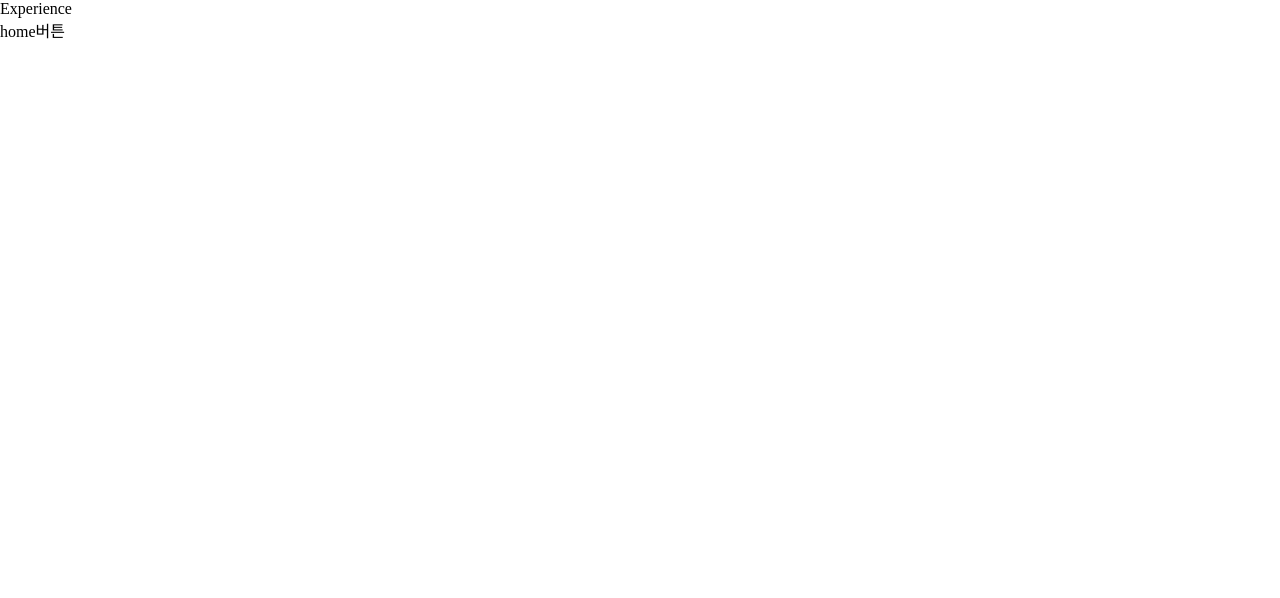
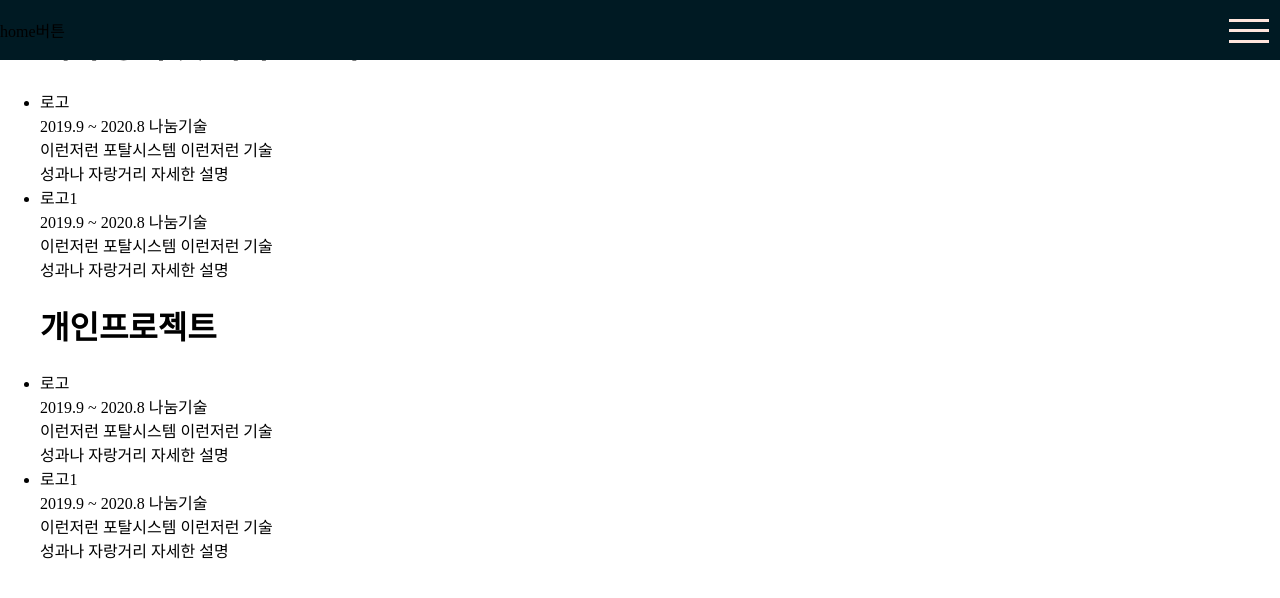
Before and after one commit to Bearsharks/portfolio, a React (Create React App) app: page /portfolio/projects in a window 1280 px wide. Shown: the top 598 px of the page. Built offline with nearby package versions, Linux system fonts and the light colour scheme.

Commit message:
이름변경

```diff
--- a/src/About.js
+++ b/src/About.js
@@ -83,7 +83,7 @@ function About(props) {
                 <h1>About</h1>
             </div>
             <div
-                className={`about-box about-box--reverse-blueblack`}
+                className={`about-box`}
                 onMouseDown={onMouseDownHandler}
                 onMouseMove={onMouseMoveHandler}
                 onMouseUp={onMouseUpHandler}
--- a/src/About.scss
+++ b/src/About.scss
@@ -16,8 +16,6 @@
     @include blueblack();
 }
 
-.about-box--reverse-blueblack{
-}
 
 .skill-box-wrapper{
     user-select: none;
@@ -65,8 +63,8 @@
     0% {
         transform: rotateZ(90deg) translateY(0px);
     }
-    30% {
-        transform: rotateZ(90deg) rotateX(-45deg) translateY(10px);
+    50% {
+        transform: rotateZ(90deg) rotateX(-45deg) translateY(15px);
     }
     100% {
         transform: rotateZ(90deg) translateY(0px);
@@ -76,8 +74,8 @@
     0% {
         transform: rotateZ(270deg) translateY(0px);
     }
-    30% {
-        transform: rotateZ(270deg) rotateX(-45deg) translateY(10px);
+    50% {
+        transform: rotateZ(270deg) rotateX(-45deg) translateY(15px);
     }
     100% {
         transform: rotateZ(270deg) translateY(0px);
@@ -86,7 +84,7 @@
 
 @mixin hoverAnimation( $toRight: true ){
     &:hover{
-        animation-duration: 3s;
+        animation-duration: 1.5s;
         @if $toRight {
             animation-name: flowright;
         }@else {
--- a/src/App.js
+++ b/src/App.js
@@ -18,6 +18,7 @@ function App(props) {
 		}
 	}, [])
 	const onWheelHandler = (e) => {
+		debugger;
 		if (e.deltaY < 0 && isHeaderHide === true) {
 			setHeaderHide(false);
 		} else if (e.deltaY > 0 && isHeaderHide === false) {
--- a/src/App.scss
+++ b/src/App.scss
@@ -11,6 +11,9 @@ header{
 }
 
 .header-wrapper {
+    position: fixed;
+    z-index: 100;
+    background: #001A23;
     display: flex;
     align-items: center;
     justify-content: space-between;
--- a/src/Experience.js
+++ /dev/null
@@ -1,11 +0,0 @@
-import './Experience.scss';
-
-function Experience() {
-    return (
-        <div>
-            Experience
-        </div>
-    );
-}
-
-export default Experience;
--- a/src/MainContents.js
+++ b/src/MainContents.js
@@ -4,7 +4,7 @@ import { Route, NavLink, Switch, Redirect, useHistory } from "react-router-dom";
 import Home from "./Home"
 import About from "./About"
 import Contact from "./Contact"
-import Experience from "./Experience"
+import Projects from "./Projects"
 import Mynav from "./components/Navigation"
 
 function MainContents(props) {
@@ -36,7 +36,7 @@ function MainContents(props) {
                     <Home></Home>
                 </Route>
                 <Route path={`/portfolio/projects`}>
-                    <Experience></Experience>
+                    <Projects></Projects>
                 </Route>
                 <Route path={`/portfolio/about`} component={About}>
 
--- /dev/null
+++ b/src/Projects.js
@@ -0,0 +1,96 @@
+import './Projects.scss';
+
+function Projects() {
+    return (
+        <div>
+            <ul>
+                <h1>재직 경력 및 회사프로젝트</h1>
+                <li>
+                    <div>
+                        <div>
+                            <div>
+                                로고
+                            </div>
+                            <div>
+                                2019.9 ~ 2020.8
+                                나눔기술
+                            </div>
+                        </div>
+                        <div>
+                            <span>이런저런 포탈시스템 </span>
+                            <span>이런저런 기술</span>
+                        </div>
+                    </div>
+                    <div>
+                        성과나 자랑거리 자세한 설명
+                    </div>
+                </li>
+                <li>
+                    <div>
+                        <div>
+                            <div>
+                                로고1
+                            </div>
+                            <div>
+                                2019.9 ~ 2020.8
+                                나눔기술
+                            </div>
+                        </div>
+                        <div>
+                            <span>이런저런 포탈시스템 </span>
+                            <span>이런저런 기술</span>
+                        </div>
+                    </div>
+                    <div>
+                        성과나 자랑거리 자세한 설명
+                    </div>
+                </li>
+            </ul>
+            <ul>
+                <h1>개인프로젝트</h1>
+                <li>
+                    <div>
+                        <div>
+                            <div>
+                                로고
+                            </div>
+                            <div>
+                                2019.9 ~ 2020.8
+                                나눔기술
+                            </div>
+                        </div>
+                        <div>
+                            <span>이런저런 포탈시스템 </span>
+                            <span>이런저런 기술</span>
+                        </div>
+                    </div>
+                    <div>
+                        성과나 자랑거리 자세한 설명
+                    </div>
+                </li>
+                <li>
+                    <div>
+                        <div>
+                            <div>
+                                로고1
+                            </div>
+                            <div>
+                                2019.9 ~ 2020.8
+                                나눔기술
+                            </div>
+                        </div>
+                        <div>
+                            <span>이런저런 포탈시스템 </span>
+                            <span>이런저런 기술</span>
+                        </div>
+                    </div>
+                    <div>
+                        성과나 자랑거리 자세한 설명
+                    </div>
+                </li>
+            </ul>
+        </div>
+    );
+}
+
+export default Projects;
```
Also changed, not shown: src/Experience.scss (deleted), src/Projects.scss (added).
